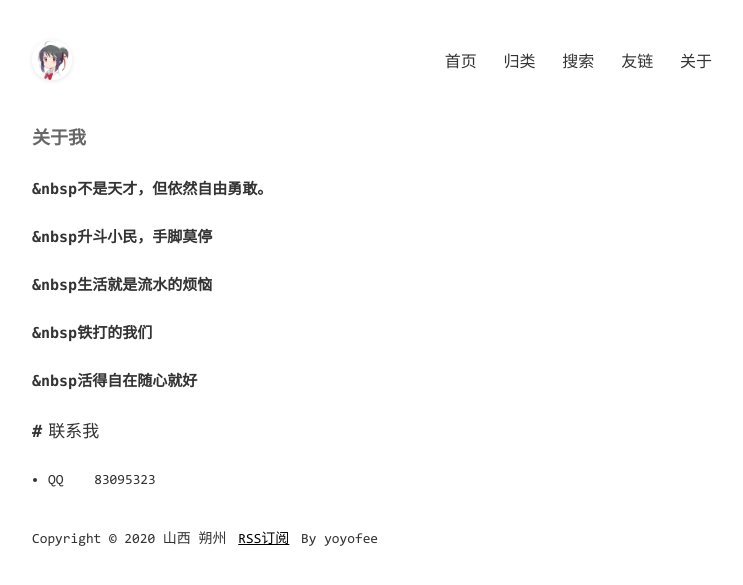
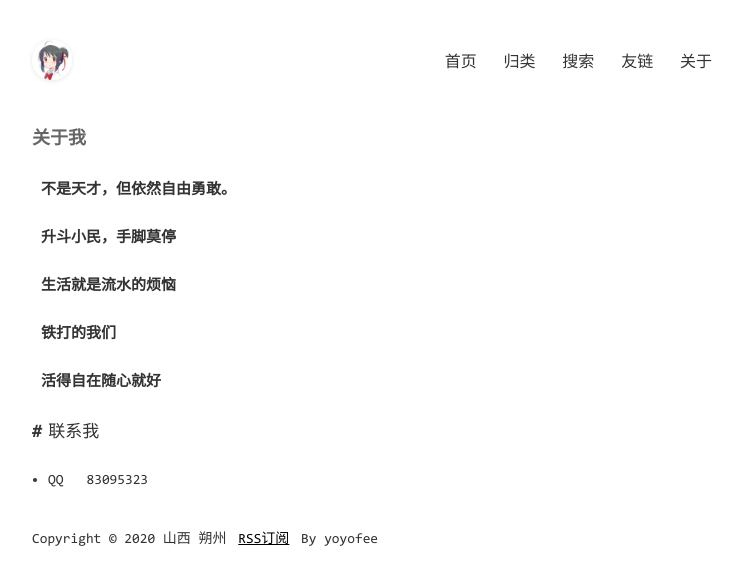
Before and after one commit to yoyofee/yoyofee.github.io, a Jekyll site: the page built from pages/about.md, in a window 1280 px wide. Shown: the top 585 px of the page, without its empty margins (268-1011 px from the left). Built offline with Jekyll 4.4.1, drawn with Linux system fonts in a browser that asks for light colours; comment, search, counter and statistics services are not loaded.

Commit message:
修改文件: pages/about.md

```diff
--- a/pages/about.md
+++ b/pages/about.md
@@ -3,13 +3,13 @@ layout: mypost
 title: 关于我
 ---
 
-#### &nbsp不是天才，但依然自由勇敢。
-#### &nbsp升斗小民，手脚莫停
-#### &nbsp生活就是流水的烦恼
-#### &nbsp铁打的我们
-#### &nbsp活得自在随心就好
+#### &nbsp;不是天才，但依然自由勇敢。
+#### &nbsp;升斗小民，手脚莫停
+#### &nbsp;生活就是流水的烦恼
+#### &nbsp;铁打的我们
+#### &nbsp;活得自在随心就好
 
 
 ## 联系我
 
-- QQ&nbsp;&nbsp;&nbsp; 83095323
+- QQ&nbsp;&nbsp; 83095323
```
